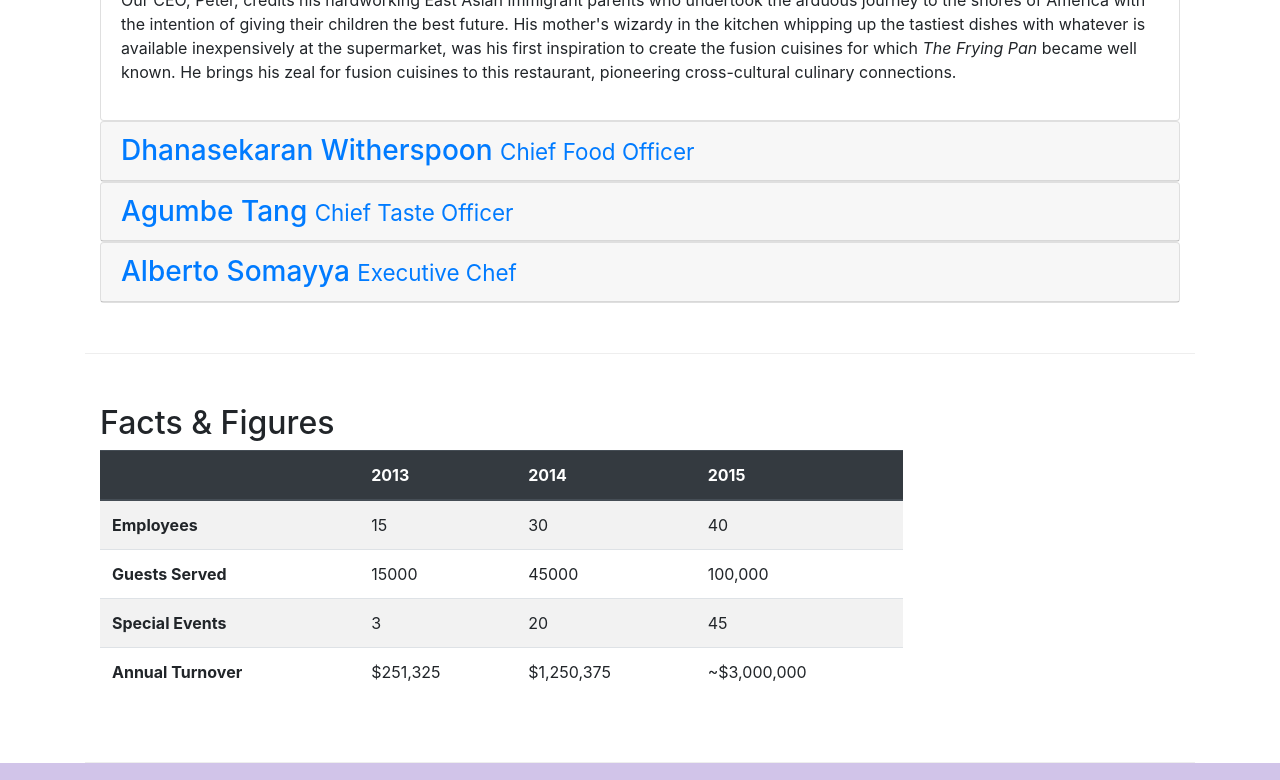
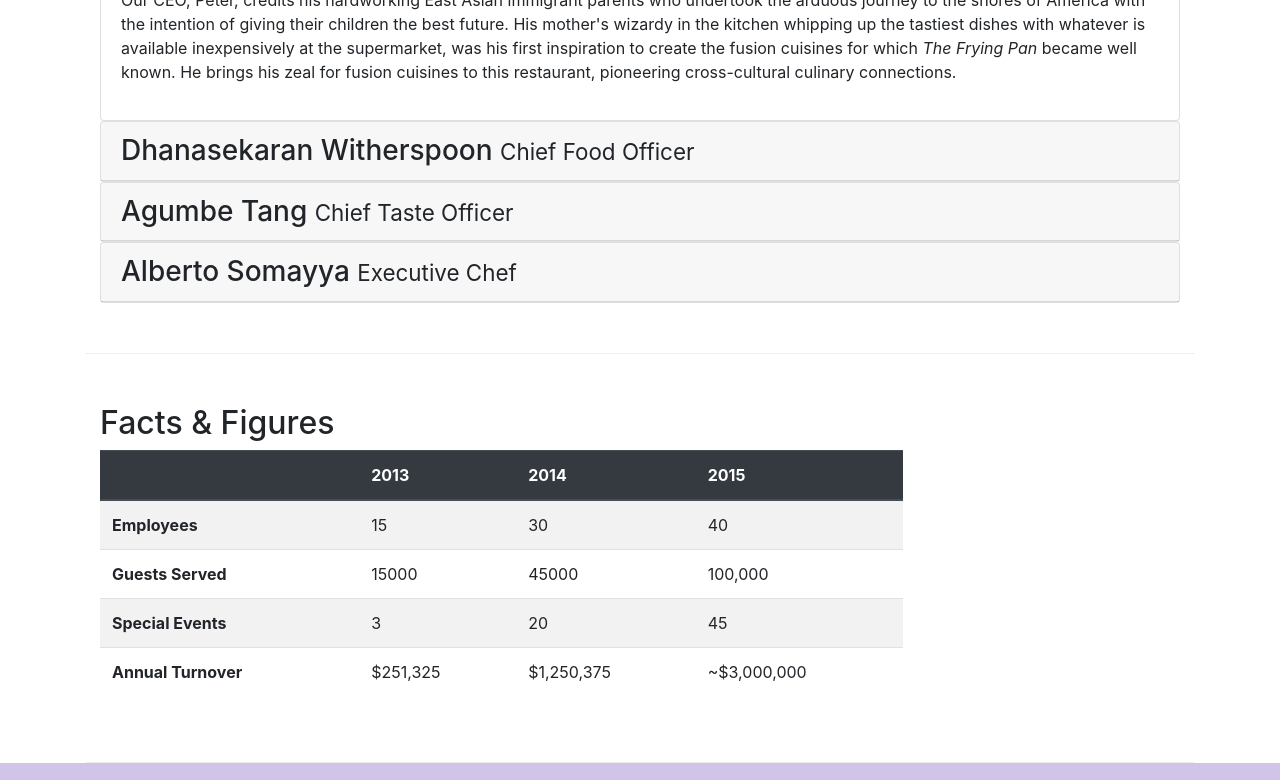
Before and after one commit to swaraj-gore/BootstrapDemos, a website: page aboutus.html in a window 1280 px wide. Shown: the part 1160-1940 px from the top of the page. Drawn offline with nearby package versions, Linux system fonts and the light colour scheme.

Commit message:
Accordion

```diff
--- a/aboutus.html
+++ b/aboutus.html
@@ -101,7 +101,7 @@
                         <div class="card-header" role="tab" id="peterhead">
                             <h3 class="mb-0">
                                 <a data-toggle ="collapse" data-target="#peter">
-                            Peter Pan <small>Chief Epicurious Officer</small>
+                                Peter Pan <small>Chief Epicurious Officer</small>
                                 </a>
                             </h3>
                         </div>
@@ -114,7 +114,7 @@
                     <div class="card">
                             <div class="card-header" role="tab" id="dannyhead">
                             <h3 class="mb-0">
-                                <a class="collapsed" data-toggle="collapse" data-target="#danny">
+                                <a data-toggle="collapse" data-target="#danny">
                                 Dhanasekaran Witherspoon <small>Chief Food Officer</small>
                                 </a>
                             </h3>
@@ -128,7 +128,7 @@
                     <div class="card">
                             <div class="card-header" role="tab" id="agumbehead">
                             <h3 class="mb-0">
-                                <a class="collapsed" data-toggle="collapse" data-target="#agumbe">
+                                <a data-toggle="collapse" data-target="#agumbe">
                                 Agumbe Tang <small>Chief Taste Officer</small>
                                 </a>
                             </h3>
@@ -142,7 +142,7 @@
                     <div class="card">
                         <div class="card-header" role="tab" id="albertohead">
                             <h3 class="mb-0">
-                                <a class="collapsed" data-toggle="collapse" data-target="#alberto">
+                                <a data-toggle="collapse" data-target="#alberto">
                                 Alberto Somayya <small>Executive Chef</small>
                                 </a>
                             </h3>
```
